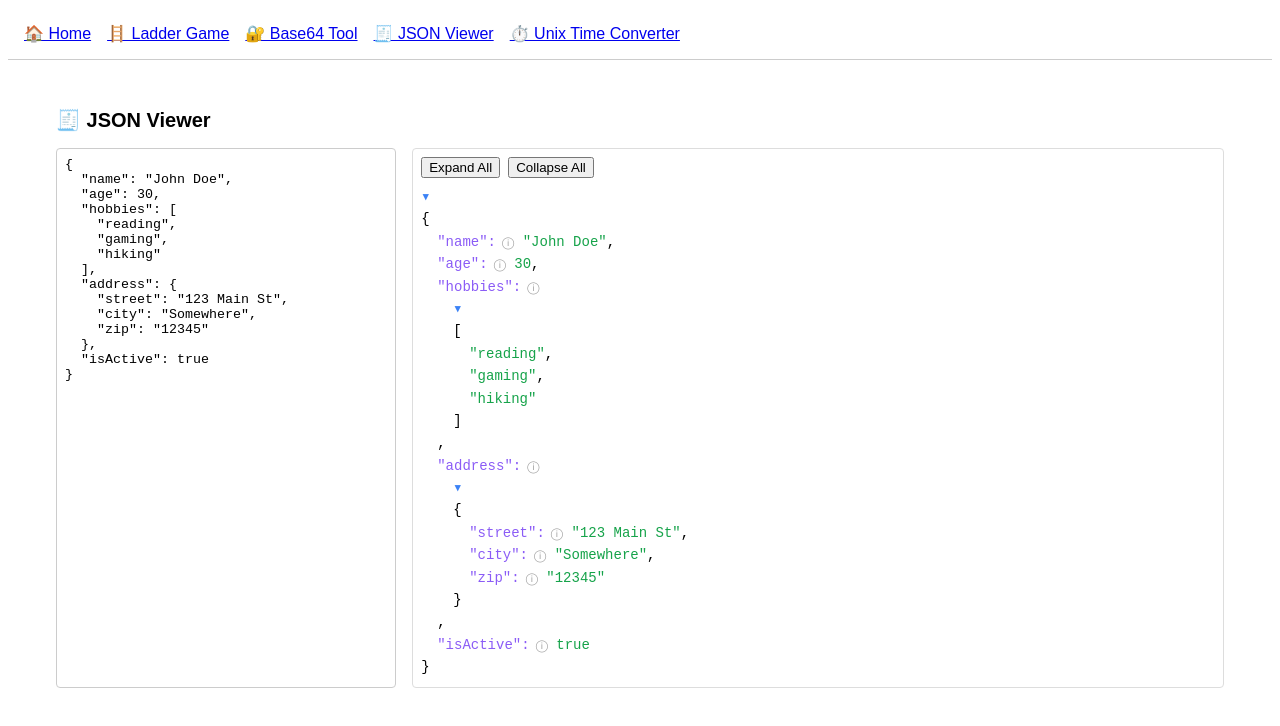
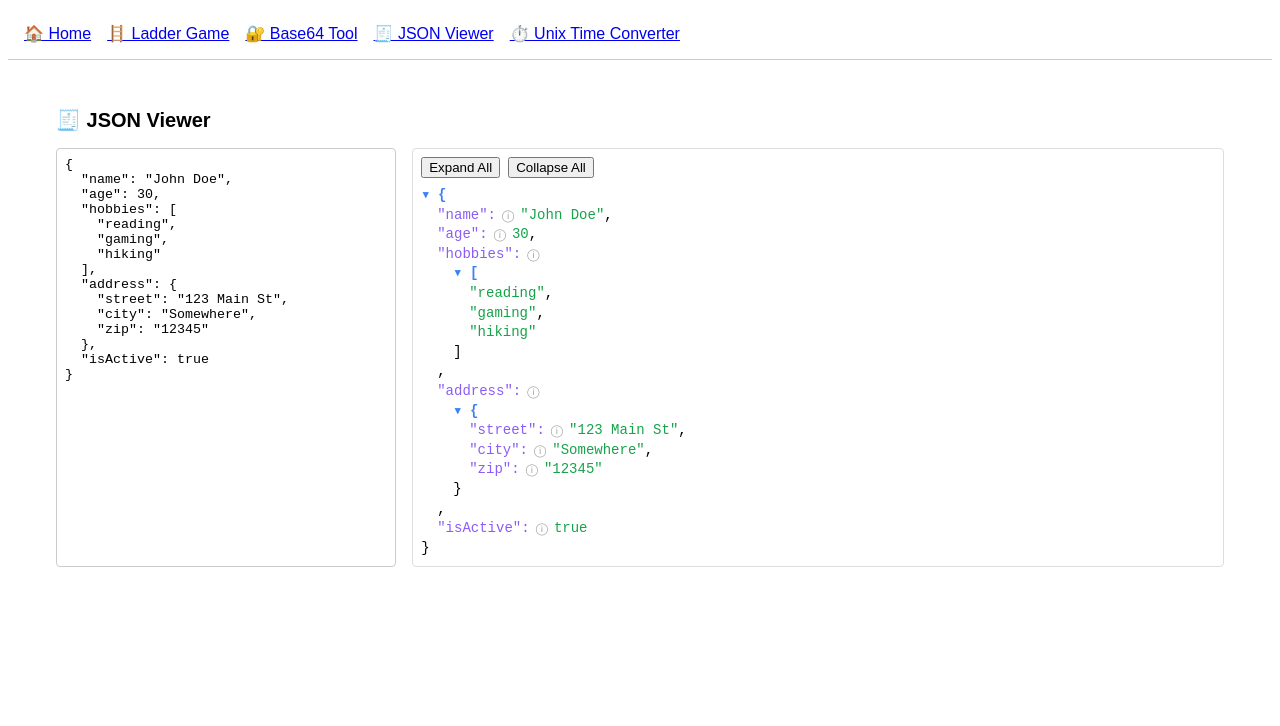
Before and after one commit to sunghyuk/sunghyuk.github.io, a React (Vite) app: page /json in a window 1280 px wide. Shown: the top 726 px of the page. Built offline with nearby package versions, Linux system fonts and the light colour scheme.

Commit message:
json - fix format

```diff
--- a/src/components/JsonNode.jsx
+++ b/src/components/JsonNode.jsx
@@ -27,7 +27,7 @@ const Toast = ({ message }) => (
     </div>
 );
 
-const JsonNode = ({ data, level, expandAll = false, collapseAll = false, onCopy, path = '$' }) => {
+const JsonNode = ({ data, level = 0, expandAll = false, collapseAll = false, onCopy, path = '$' }) => {
     const [collapsed, setCollapsed] = useState(false);
     const [toast, setToast] = useState(null);
 
@@ -62,26 +62,28 @@ const JsonNode = ({ data, level, expandAll = false, collapseAll = false, onCopy,
     const bracketOpen = isArray ? '[' : '{';
     const bracketClose = isArray ? ']' : '}';
     const lastIndex = entries.length - 1;
+    const paddingLeft = level * 16;
+    const childPaddingLeft = (level + 1) * 16;
 
     return (
-        <div style={{ fontFamily: 'monospace', lineHeight: '1.6' }}>
+        <div style={{ fontFamily: 'monospace', lineHeight: '1.4' }}>
             <div
                 onClick={() => setCollapsed(!collapsed)}
-                style={{ cursor: 'pointer', color: '#3b82f6', fontWeight: 'bold', paddingLeft: `${level * 16}px` }}
+                style={{ cursor: 'pointer', color: '#3b82f6', fontWeight: 'bold', paddingLeft: `${paddingLeft}px` }}
             >
-                {collapsed ? `▸ ${bracketOpen}...${bracketClose}` : `▾`}
+                {collapsed ? `▸ ${bracketOpen}...${bracketClose}` : `▾ ${bracketOpen}`}
             </div>
             {!collapsed && (
-                <div>
-                    <div style={{ paddingLeft: `${level * 16}px` }}>{bracketOpen}</div>
+                <div style={{ paddingLeft: `${childPaddingLeft}px` }}>
                     {entries.map(([key, value], index) => {
                         const currentPath = isArray ? `${path}[${key}]` : `${path}.${key}`;
                         const valueIsObject = isObject(value);
+                        const isLast = index === lastIndex;
 
                         return (
-                            <div key={index} style={{ paddingLeft: `${(level + 1) * 16}px` }}>
+                            <div key={index}>
                                 {!isArray && (
-                                    <span style={{ display: 'inline-block' }}>
+                                    <span style={{ display: 'inline-block', marginRight: 6 }}>
                                         <span
                                             style={{ color: '#8b5cf6', cursor: onCopy ? 'pointer' : 'default' }}
                                             onClick={() => handleCopy(key)}
@@ -100,7 +102,6 @@ const JsonNode = ({ data, level, expandAll = false, collapseAll = false, onCopy,
                                         </span>
                                     </span>
                                 )}
-                                {' '}
                                 <span>
                                     {valueIsObject ? (
                                         <JsonNode
@@ -119,13 +120,15 @@ const JsonNode = ({ data, level, expandAll = false, collapseAll = false, onCopy,
                                             {renderValue(value)}
                                         </span>
                                     )}
-                                    {index < lastIndex ? <span>,</span> : null}
+                                    {!isLast && <span>,</span>}
                                 </span>
                             </div>
                         );
                     })}
-                    <div style={{ paddingLeft: `${level * 16}px` }}>{bracketClose}</div>
                 </div>
+            )}
+            {!collapsed && (
+                <div style={{ paddingLeft: `${paddingLeft}px` }}>{bracketClose}</div>
             )}
             {toast && <Toast message={toast} />}
         </div>
```
